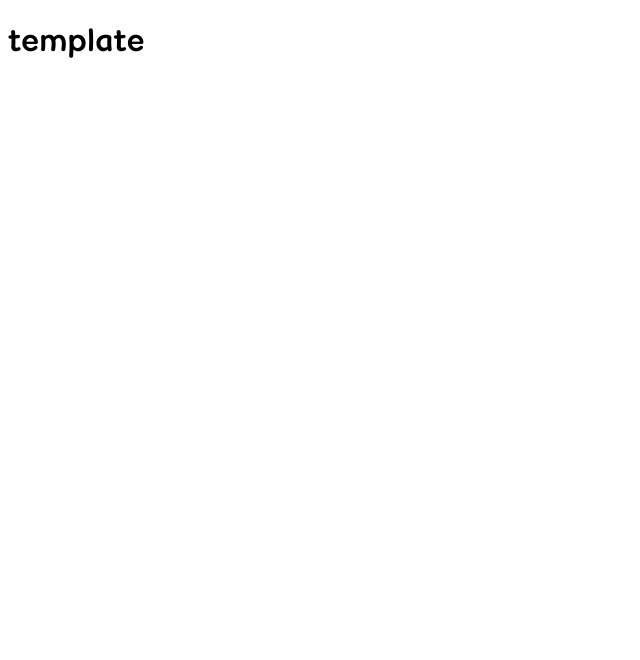
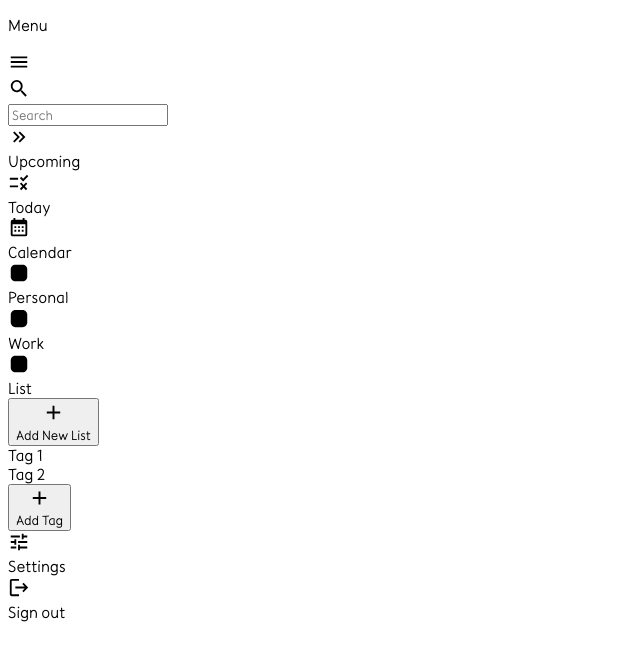
Before and after one commit to LechintanJoshua/to-do-list, a website built with webpack: page src/index.html in a window 1280 px wide. Shown: the whole page, without its empty margins (0-640 px from the left). Built offline with nearby package versions, Linux system fonts and the light colour scheme.

Commit message:
Create Menu structure and add icons

```diff
--- a/src/index.html
+++ b/src/index.html
@@ -6,8 +6,95 @@
     <title>Document</title>
 </head>
 <body>
-    <h1>template</h1>
-    <div class="menu"></div>
+    <div class="menu">
+        <div class="top">
+            <p>Menu</p>
+            <div class="icon">
+                <img src="./icons/menu.svg" alt="Menu icon">
+            </div>
+        </div>
+
+        <div class="search">
+            <label for="search">
+                <div class="icon">
+                    <img src="./icons/magnify.svg" alt="Magnify">
+                </div>
+            </label>
+            <input type="text" name="search" id="search", placeholder="Search", minlength="3">
+        </div>
+
+        <div class="tasks">
+            <div>
+                <div class="icon">
+                    <img src="./icons/chevron-double-right.svg" alt="chevron">
+                </div>
+                Upcoming
+            </div>
+            <div>
+                <div class="icon">
+                    <img src="./icons/list-status.svg" alt="status">
+                </div>
+                Today
+            </div>
+            <div>
+                <div class="icon">
+                    <img src="./icons/calendar-month.svg" alt="calendar">
+                </div>
+                Calendar
+            </div>
+        </div>
+    </div>
+
+    <div class="lists">
+        <div>
+            <div class="icon">
+                <img src="./icons/square-rounded.svg" alt="square">
+            </div>
+            Personal
+        </div>
+        <div>
+            <div class="icon">
+                <img src="./icons/square-rounded.svg" alt="square">
+            </div>
+
+            Work</div>
+        <div>
+            <div class="icon">
+                <img src="./icons/square-rounded.svg" alt="square">
+            </div>
+            List
+        </div>
+        <button>
+            <div class="icon">
+                <img src="./icons/plus.svg" alt="plus">
+            </div>
+            Add New List
+        </button>
+    </div>
+
+    <div class="tags">
+        <div>Tag 1</div>
+        <div>Tag 2</div>
+        <button>
+            <div class="icon">
+                <img src="./icons/plus.svg" alt="plus">
+            </div>
+            Add Tag</button>
+    </div>
+
+    <div class="settings">
+        <div class="icon">
+            <img src="./icons/tune.svg" alt="tune icon">
+        </div>
+        Settings
+    </div>
+
+    <div class="sign-out">
+        <div class="icon">
+            <img src="./icons/logout.svg" alt="logout icon">
+        </div>
+        Sign out
+    </div>
     <div class="task-list"></div>
     <div class="task-cr"></div>
 </body>
--- a/src/styles/style.css
+++ b/src/styles/style.css
@@ -5,7 +5,17 @@
         url("../fonts/Cause-VariableFont_wght.woff") format("woff");
 }
 
+:root {
+    --svg-width: 1.4rem;
+    --svg-height: 1.4rem;
+}
+
 * {
     font-family: cause, Roboto, system-ui, -apple-system, BlinkMacSystemFont, 'Segoe UI',
             Oxygen, Ubuntu, Cantarell, 'Open Sans', 'Helvetica Neue', sans-serif;
 }
+
+img {
+    height: var(--svg-height);
+    width: var(--svg-width);
+}
```
Also changed, not shown: src/icons/calendar-month.svg (added), src/icons/chevron-double-right.svg (added), src/icons/list-status.svg (added), src/icons/logout.svg (added), src/icons/magnify.svg (added), src/icons/menu.svg (added), src/icons/plus.svg (added), src/icons/square-rounded.svg (added), src/icons/tune.svg (added).
